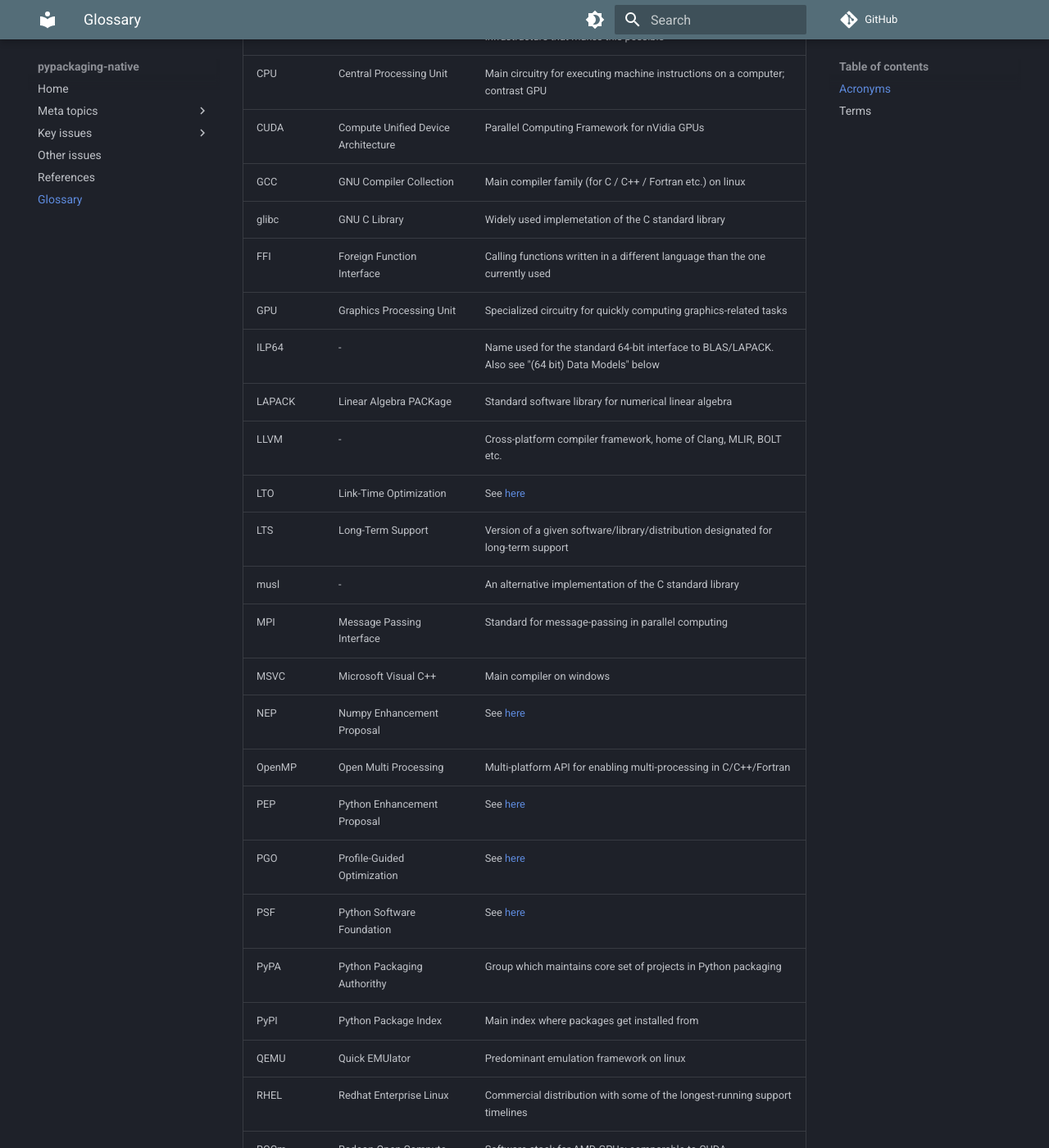
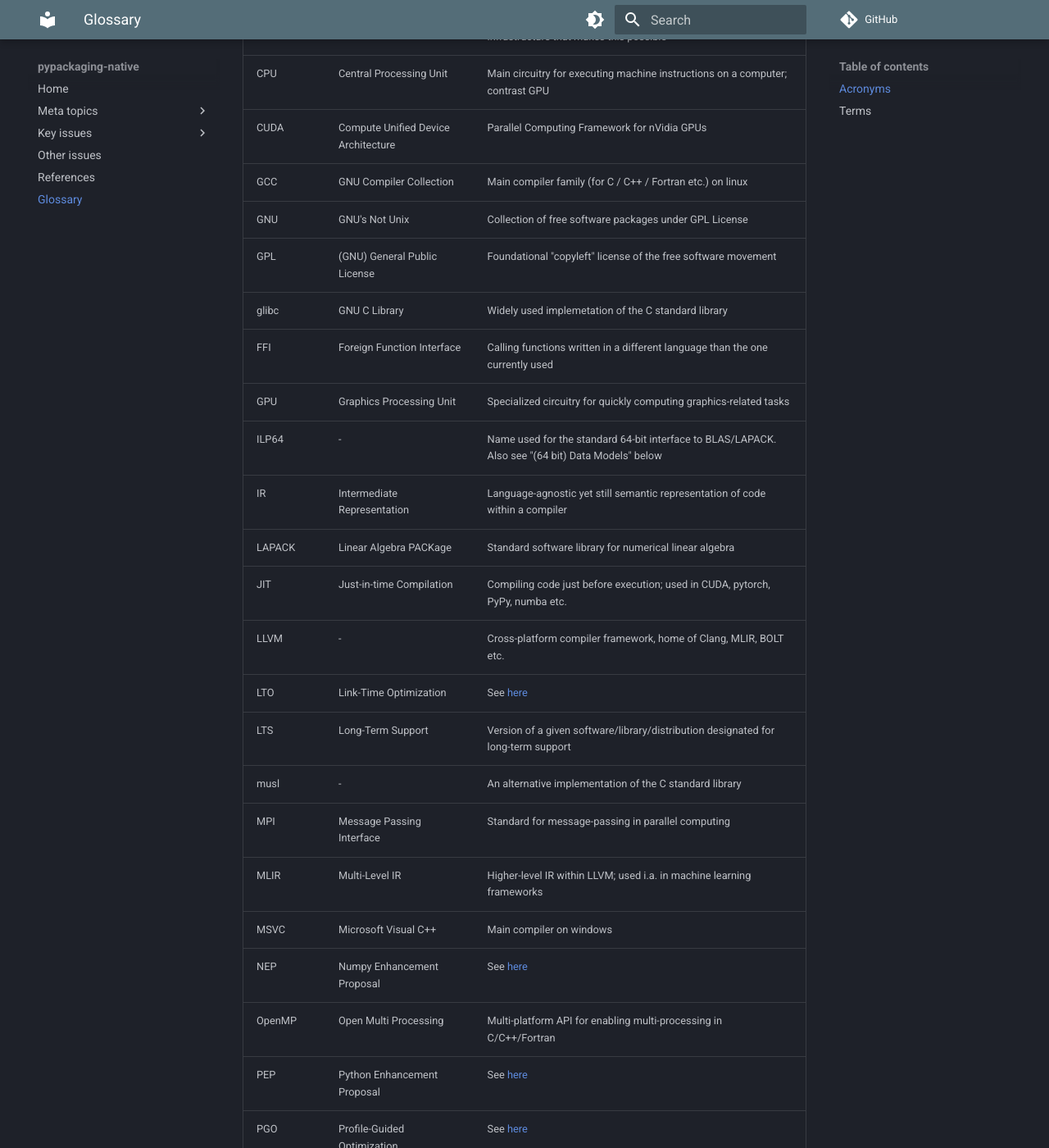
Before and after one commit to pypackaging-native/pypackaging-native, an MkDocs documentation site: the page built from docs/glossary.md, in a window 1280 px wide and 1400 px high, scrolled down 584 px. Shown: the whole window at 82% size. Built offline with MkDocs 1.6.1 and Material for MkDocs 9.7.7, drawn with Linux system fonts in a browser that asks for light colours; comment, search, counter and statistics services are not loaded; some of the changed text lies outside the part shown.

Commit message:
add MLIR, IR, PyPy, JIT, Linker, GNU, GPL to glossary

```diff
--- a/docs/glossary.md
+++ b/docs/glossary.md
@@ -13,16 +13,21 @@
 | CPU | Central Processing Unit | Main circuitry for executing machine instructions on a computer; contrast GPU |
 | CUDA | Compute Unified Device Architecture | Parallel Computing Framework for nVidia GPUs |
 | GCC | GNU Compiler Collection | Main compiler family (for C / C++ / Fortran etc.) on linux |
+| GNU | GNU's Not Unix | Collection of free software packages under GPL License |
+| GPL | (GNU) General Public License | Foundational "copyleft" license of the free software movement |
 | glibc | GNU C Library | Widely used implemetation of the C standard library |
 | FFI | Foreign Function Interface | Calling functions written in a different language than the one currently used |
 | GPU | Graphics Processing Unit | Specialized circuitry for quickly computing graphics-related tasks |
 | ILP64 | - | Name used for the standard 64-bit interface to BLAS/LAPACK. Also see "(64 bit) Data Models" below |
+| IR | Intermediate Representation | Language-agnostic yet still semantic representation of code within a compiler |
 | LAPACK | Linear Algebra PACKage | Standard software library for numerical linear algebra |
+| JIT | Just-in-time Compilation | Compiling code just before execution; used in CUDA, pytorch, PyPy, numba etc. |
 | LLVM | - | Cross-platform compiler framework, home of Clang, MLIR, BOLT etc. |
 | LTO | Link-Time Optimization | See [here](./background/compilation_concepts.md)|
 | LTS | Long-Term Support | Version of a given software/library/distribution designated for long-term support |
 | musl | - | An alternative implementation of the C standard library |
 | MPI | Message Passing Interface | Standard for message-passing in parallel computing |
+| MLIR | Multi-Level IR | Higher-level IR within LLVM; used i.a. in machine learning frameworks |
 | MSVC | Microsoft Visual C++ | Main compiler on windows |
 | NEP | Numpy Enhancement Proposal | See [here](https://numpy.org/neps/) |
 | OpenMP | Open Multi Processing | Multi-platform API for enabling multi-processing in C/C++/Fortran |
@@ -31,6 +36,7 @@
 | PSF | Python Software Foundation | See [here](https://www.python.org/psf-landing/) |
 | PyPA | Python Packaging Authorithy | Group which maintains core set of projects in Python packaging |
 | PyPI | Python Package Index | Main index where packages get installed from |
+| PyPy | - | An implementation of the Python specification in (quasi-)Python, with JIT-capabilities |
 | QEMU | Quick EMUlator | Predominant emulation framework on linux |
 | RHEL | Redhat Enterprise Linux | Commercial distribution with some of the longest-running support timelines |
 | ROCm | Radeon Open Compute | Software stack for AMD GPUs; comparable to CUDA |
@@ -48,4 +54,5 @@
 | (64 bit) Data Models | Choice of bit-widths for `int`/`long` integer types | See [here](https://en.wikipedia.org/wiki/64-bit_computing#64-bit_data_models) |
 | Distribution | An entity distributing (consistent) binary artefacts, often for a given platform | CentOS, Debian, Fedora, Ubuntu, RHEL...</br>Chocolatey, Conda, Spack, ... |
 | Emulation | Pretending to run on a different CPU architecture; this can be used to circumvent cross-compilation | |
+| Linker | A tool to correctly find the required third-party symbols for a given project | GNU's gold, LLVM's lld, [mold](https://github.com/rui314/mold) |
 | Symbol | A compiled version of a function | See [here](./background/compilation_concepts.md) |
```
